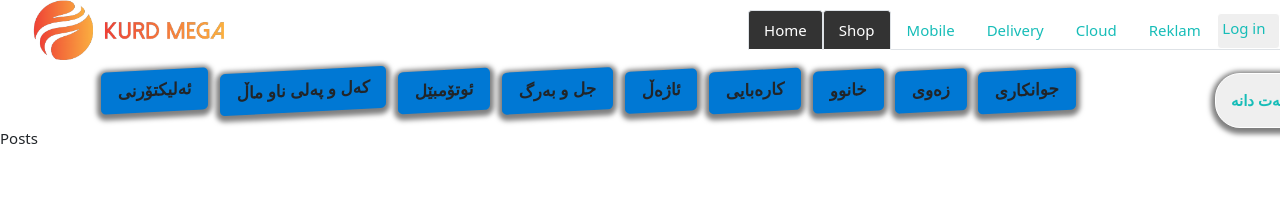
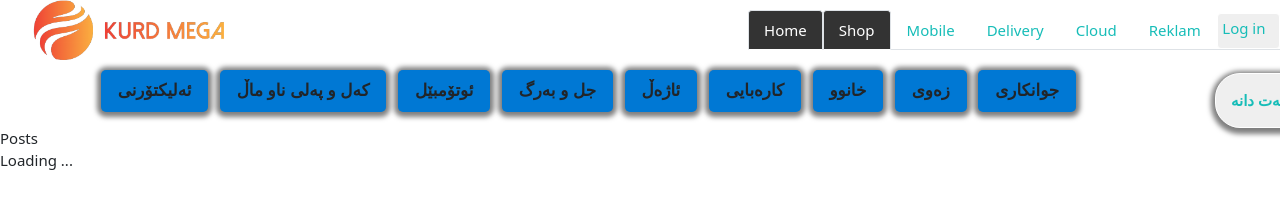
Before and after one commit to yousif-wali/kurdshop, a React (Create React App) app in the folder kurdshop/: page /page/Shop in a window 1280 px wide. Shown: the top 222 px of the page. Built offline with nearby package versions, Linux system fonts and the light colour scheme; a web font is replaced by a local one.

Commit message:
loging loading

```diff
--- a/kurdshop/src/Profile.js
+++ b/kurdshop/src/Profile.js
@@ -1,15 +1,22 @@
-import { useAuth0} from '@auth0/auth0-react'
+import React from "react";
+import { useAuth0 } from "@auth0/auth0-react";
 
-const Profile = ()=>{
-    const { user, isAuthenticated} = useAuth0();
-    return(
-        isAuthenticated && (
-           <article>
-            {JSON.stringify(user)}{
-                console.log(user)
-            }
-           </article>
-        )
+const Profile = () => {
+  const { user, isAuthenticated, isLoading } = useAuth0();
+
+  if (isLoading) {
+    return <div>Loading ...</div>;
+  }
+
+  return (
+    isAuthenticated && (
+      <div>
+        <img src={user.picture} alt={user.name} />
+        <h2>{user.name}</h2>
+        <p>{user.email}</p>
+      </div>
     )
-}
-export default Profile
+  );
+};
+
+export default Profile;
--- a/kurdshop/src/page/Shop.js
+++ b/kurdshop/src/page/Shop.js
@@ -1,5 +1,6 @@
 import {categories} from "./../Data/Categories"
 import Profile from "./../Profile"
+import { useAuth0 } from "@auth0/auth0-react";
 function Sublist(props){
    return categories[props.item].sublist.map((list, index)=>{
       return(
@@ -49,6 +50,7 @@
         <section id="Main">
           <section id="Posts">
             Posts
+            <Profile/>
           </section>
           <section id="Promotions">
             <section id="Vip">
--- a/kurdshop/src/page/page.css
+++ b/kurdshop/src/page/page.css
@@ -18,12 +18,11 @@
     border-radius:5px;
     font-size:1.12rem;
     cursor:pointer;
-    box-shadow: 0 2px 5px 4px rgba(0, 0, 0, 0.5);
+    box-shadow: 0 1px 5px 4px rgba(0, 0, 0, 0.5);
     transition:all 0.2s ease-in-out;
-    transform:skewY(-3deg)
 }
 #Category li:hover{
-    box-shadow:0 2px 3px 2px rgba(0, 0, 0, 0.5);
+    box-shadow:0 1px 3px 2px rgba(0, 0, 0, 0.5);
 }
 #Category li ul{
     position:absolute;
```
